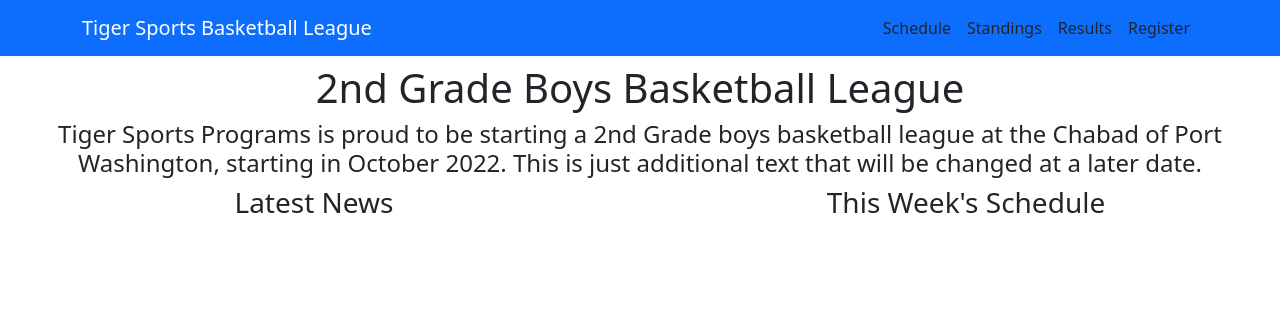
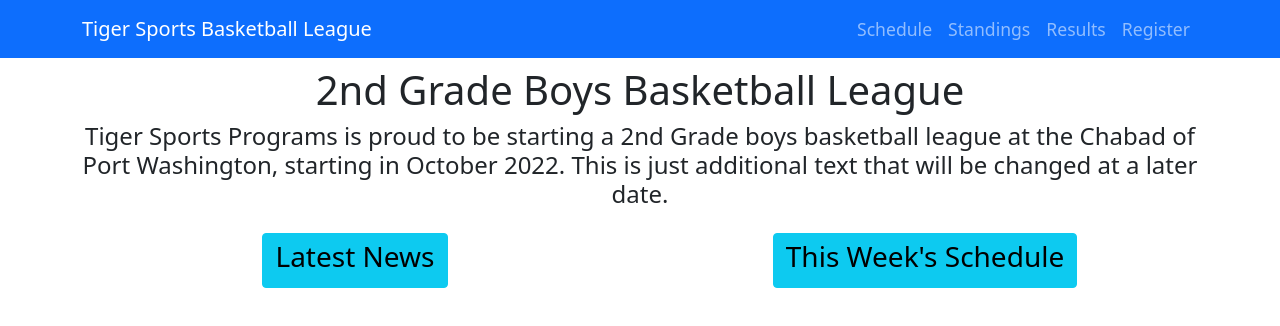
Before and after one commit to a-eiber/tigerbasketball, a React app: page / in a window 1280 px wide. Built offline with nearby package versions, Linux system fonts and the light colour scheme.

Commit message:
continued to work on mobile friendly design

```diff
--- a/client/components/Header.js
+++ b/client/components/Header.js
@@ -14,11 +14,11 @@
           <Navbar.Toggle aria-controls="responsive-navbar-nav" />
           <Navbar.Collapse id="responsive-navbar-nav">
             <Nav className="ms-auto">
-              <Nav.Link className="text-dark">Schedule</Nav.Link>
-              <Nav.Link className="text-dark">Standings</Nav.Link>
-              <Nav.Link className="text-dark">Results</Nav.Link>
+              <Nav.Link>Schedule</Nav.Link>
+              <Nav.Link>Standings</Nav.Link>
+              <Nav.Link>Results</Nav.Link>
               <LinkContainer to="/login">
-                <Nav.Link className="text-dark">Register</Nav.Link>
+                <Nav.Link>Register</Nav.Link>
               </LinkContainer>
             </Nav>
           </Navbar.Collapse>
--- a/client/components/Home.js
+++ b/client/components/Home.js
@@ -1,23 +1,30 @@
 import React from 'react';
-import { Col, Row } from 'react-bootstrap';
+import { Button, Col, Container, Row } from 'react-bootstrap';
 
 const Home = () => {
   return (
     <div>
+      <Container>
         <h1 className="text-center mt-2">2nd Grade Boys Basketball League</h1>
         <h4 className="text-center mt-2">
           Tiger Sports Programs is proud to be starting a 2nd Grade boys
-        basketball league at the Chabad of Port Washington, starting in October
-        2022. This is just additional text that will be changed at a later date.
+          basketball league at the Chabad of Port Washington, starting in
+          October 2022. This is just additional text that will be changed at a
+          later date.
         </h4>
         <Row>
-        <Col className="text-center">
+          <Col className="text-center mt-3">
+            <Button variant="info">
               <h3>Latest News</h3>
+            </Button>
           </Col>
-        <Col className="text-center">
+          <Col className="text-center mt-3">
+            <Button variant="info">
               <h3>This Week's Schedule</h3>
+            </Button>
           </Col>
         </Row>
+      </Container>
     </div>
   );
 };
--- a/public/style.css
+++ b/public/style.css
@@ -16,3 +16,12 @@
   margin: 1em;
   display: inline-block;
 }
+
+.navbar .navbar-nav .nav-link {
+  color: #fff;
+  font-size: 1.1em;
+}
+
+.navbar .navbar-nav .nav-link:hover {
+  color: rgb(0, 10, 65);
+}
```
Lines whose indentation alone changed are shown as unchanged.
